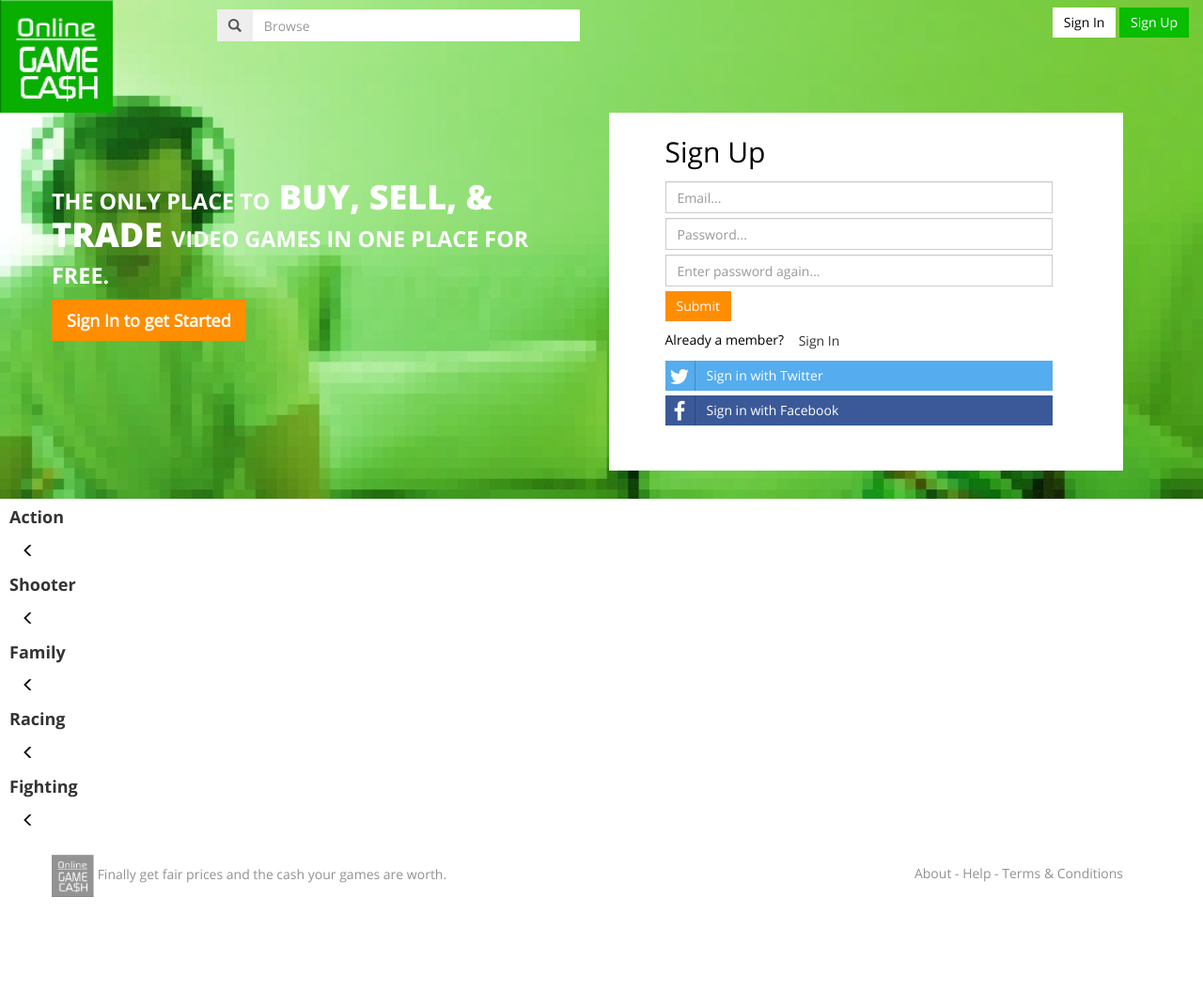
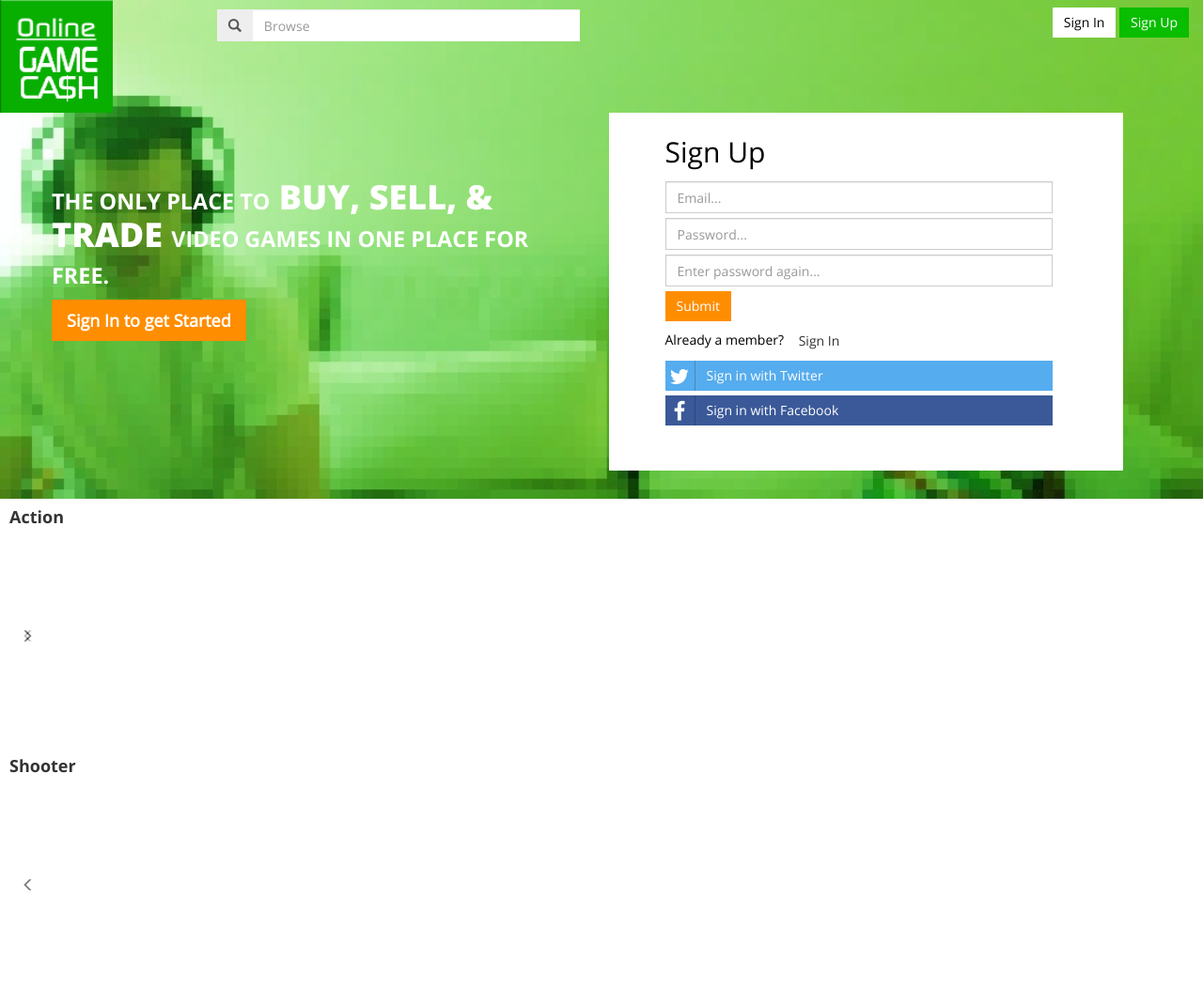
Before and after one commit to agoley/ogc, a website: page static/views/index.html in a window 1280 px wide. Shown: the top 1054 px of the page at 94% size. Before the commit the page ends 965 px from the top, so only its background shows below. Drawn offline with Linux system fonts and the light colour scheme; files that its build step writes are made by us from their sources; no server answers; files whose address does not match are found by name.

Commit message:
game nav

```diff
--- a/static/styles/style.css
+++ b/static/styles/style.css
@@ -355,7 +355,20 @@ img.center {
 	position: absolute:
 	left: 0px;
 	width: 60px;
+	height: 215px;
+	opacity: 0.5;
 	z-index: 1;
 }
 
+.fwd-game-btn {
+	position: absolute:
+	right: 0px;
+	width: 60px;
+	height: 215px;
+	opacity: 0.5;
+	z-index: 1;
+}
+
+
+
 .minwidth { white-space: nowrap; }
--- a/static/views/games.html
+++ b/static/views/games.html
@@ -7,9 +7,9 @@
 		<li class="game-row" ng-repeat="game in action">
 			<a href="" ng-click="getGame(game.title)"><img class="game-image" ng-src="{{game.image_path}}"/></a>
 		</li>
-		<!--<li>
-			<button ng-click="getAction()" class="btn neat outset-arrow black" ><span class="glyphicon glyphicon-menu-right"></span></button>
-		</li>-->
+		<li>
+			<button ng-click="getAction()" class="fwd-game-btn btn neat outset-arrow black" ><span class="glyphicon glyphicon-menu-right"></span></button>
+		</li>
 	</ul>
 	</div>
 
```
